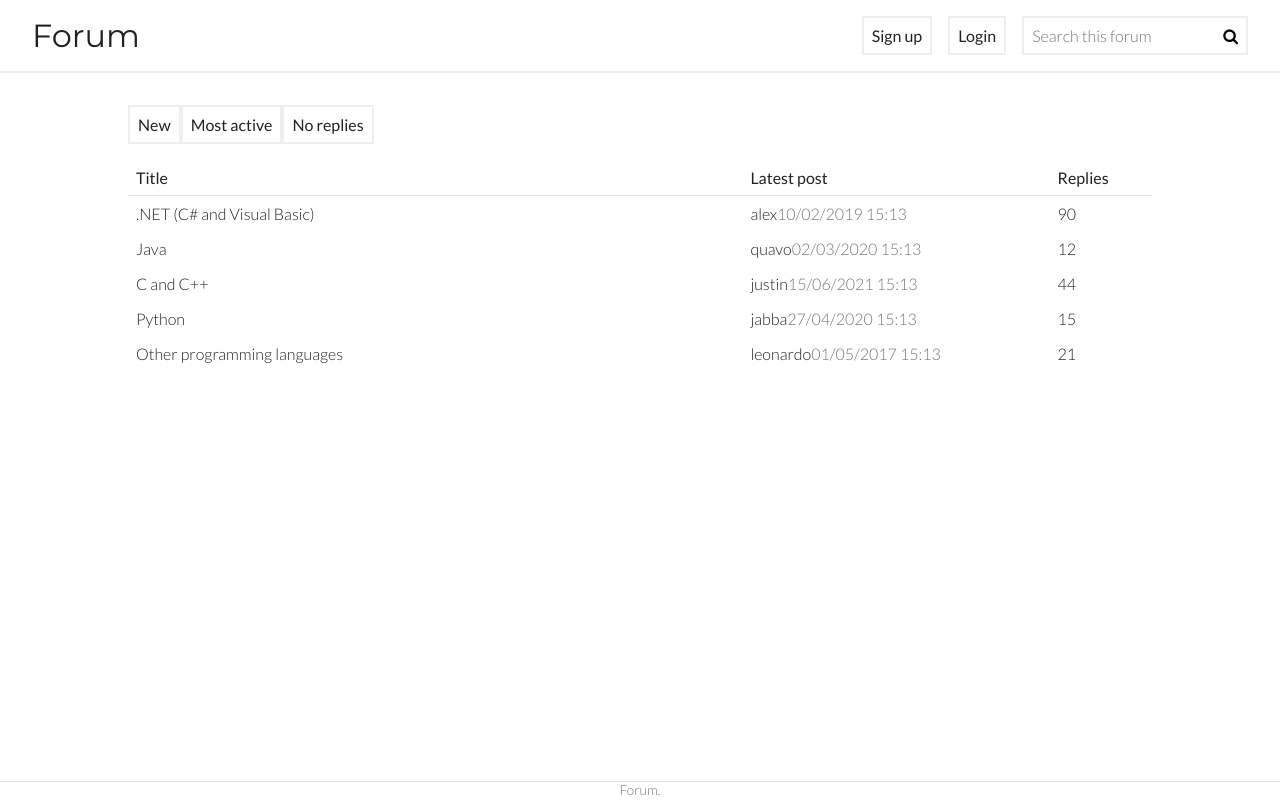
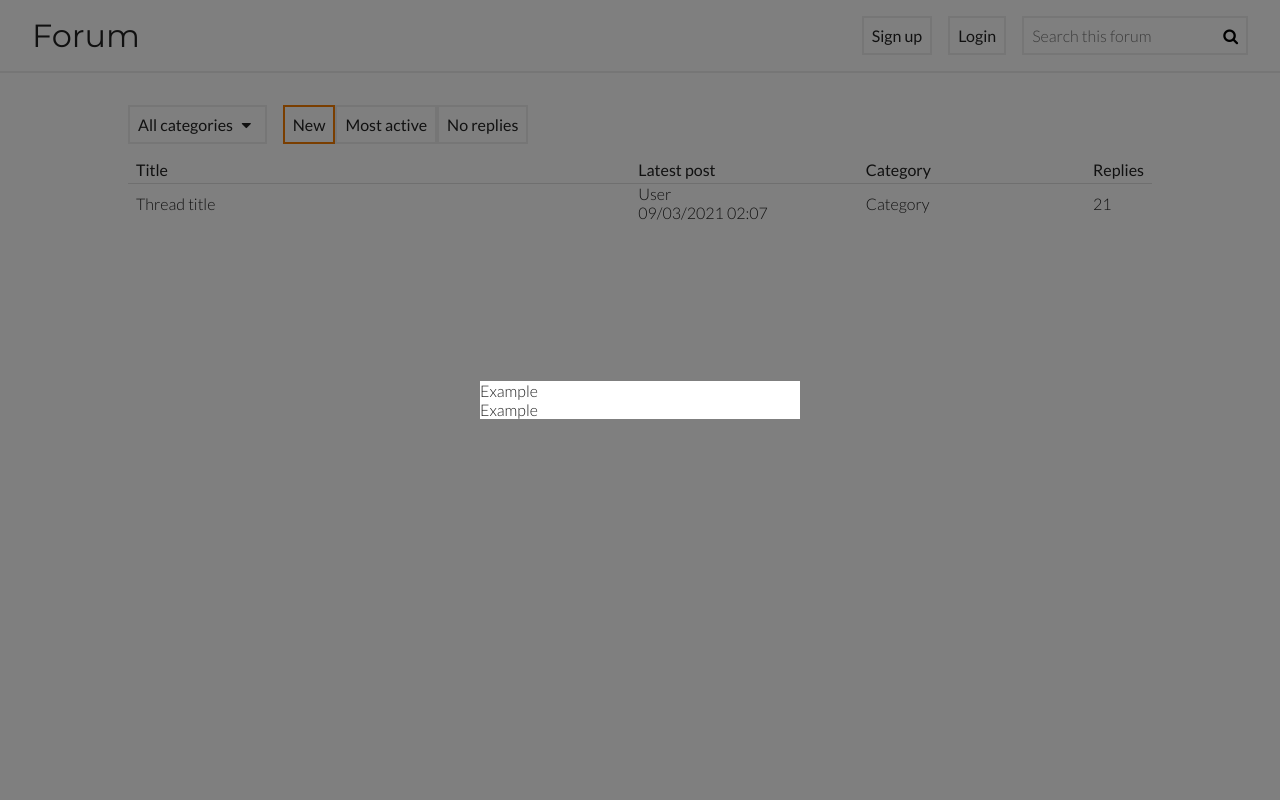
Before and after one commit to g-lamonov/forum, a Vue app in the folder forum-frontend/: page / in a window 1280 px wide. Built offline with nearby package versions, Linux system fonts and the light colour scheme.

Commit message:
Add select button | Add modal window | Add transitions

```diff
--- a/forum-frontend/src/App.vue
+++ b/forum-frontend/src/App.vue
@@ -18,9 +18,6 @@
 			</div>
 		</header>
 		<router-view></router-view>
-		<footer class='footer'>
-			Forum.
-		</footer>
 	</div>
 </template>
 
@@ -41,51 +38,14 @@
 
 <style lang='scss'>
 	@import url('https://fonts.googleapis.com/css?family=Lato:300,300i,400|Montserrat');
-	$font--role-default: 'Lato', sans-serif;
-	$font--role-emphasis: 'Montserrat', sans-serif;
-	$color__text--primary: rgba(0, 0, 0, 0.87);
-	$color__text--secondary: rgba(0, 0, 0, 0.54);
-	$color__lightgray--primary: #F5F5F5;
-	$color__lightgray--darker: #EEEEEE;
-	$color__lightgray--darkest: #E0E0E0;
-	$color__gray--primary: #EEEEEE;
-	$color__gray--darker: #E0E0E0;
-	$color__gray--darkest: #BDBDBD;
-	@mixin text($family: $font--role-default, $size: 1rem, $weight: 300) {
-		font-family: $family;
-		font-size: $size;
-		font-weight: $weight;
-	}
-	@mixin optional-at-root($sel) {
-		@at-root #{if(not &, $sel, selector-append(&, $sel))} {
-			@content;
-		}
-	}
-	@mixin placeholder {
-		@include optional-at-root('::-webkit-input-placeholder') {
-			@content;
-		}
-		@include optional-at-root(':-moz-placeholder') {
-			@content;
-		}
-		@include optional-at-root('::-moz-placeholder') {
-			@content;
-		}
-		@include optional-at-root(':-ms-input-placeholder') {
-			@content;
-		}
-	}
-	html {
+	@import './assets/scss/variables.scss';
+	html, body {
 		width: 100%;
+		height: 100%;
 		margin: 0;
 		padding: 0;
-		position: relative;
-		min-height: 100%;
 		color: $color__text--primary;
 		@include text;
-	}
-	body {
-		margin: 0 0 2rem;
 	}
 	* {
 		box-sizing: border-box;
@@ -125,8 +85,15 @@
 			background-color: $color__lightgray--darker;
 			border-color: $color__gray--darkest;
 		}
+		@at-root #{&}__icon {
+		}
 		@at-root #{&}--borderless {
 			border: 0;
+		}
+		@at-root #{&}--orange {
+			border-color: $color__orange--primary;
+			&:hover { border-color: $color__orange--darker; }
+			&:active { border-color: $color__orange--darkest; }
 		}
 	}
 	.search {
@@ -148,16 +115,4 @@
 			}
 		}
 	}
-	.footer {
-		position: absolute;
-		left: 0;
-		bottom: 0;
-		text-align: center;
-		color: $color__text--secondary;
-		font-size: 0.85rem;
-		height: 1rem;
-		margin-bottom: 0.2rem;
-		border-top: thin solid $color__lightgray--darkest;
-		width: 100%;
-	}
 </style>
--- /dev/null
+++ b/forum-frontend/src/components/ModalWindow.vue
@@ -0,0 +1,65 @@
+<template>
+	<div class='modal_window__overlay' :class='{"modal_window--show": internalShowModal}' @click.self='hideModal'>
+		<div class='modal_window' :class='{"modal_window--show": internalShowModal}'>
+			<slot></slot>
+		</div>
+	</div>
+</template>
+
+<script>
+	export default {
+		name: 'ModalWindow',
+		props: ['showModal'],
+		data () {
+			return {
+				internalShowModal: this.showModal
+			}
+		},
+		methods: {
+			hideModal () {
+				this.internalShowModal = false;
+			}
+		},
+		mounted () {
+			this.$watch('showModal', function(newVal) {
+				this.internalShowModal = newVal;
+			});
+		}
+	}
+</script>
+
+<style lang='scss' scoped>
+	.modal_window__overlay {
+		width: 100%;
+		height: 100%;
+		background-color: rgba(0, 0, 0, 0.5);
+		display: flex;
+		align-items: center;
+		justify-content: center;
+		position: absolute;
+		top: 0;
+		left: 0;
+		opacity: 0;
+		pointer-events: none;
+		transition:  opacity 0.3s;
+		@at-root #{&}--show {
+			opacity: 1;
+			pointer-events: all;
+			transition: opacity 0.3s;
+		}
+	}
+	.modal_window {
+		width: 20rem;
+		background-color: #fff;
+		margin-top: -3rem;
+		opacity: 0;
+		pointer-events: none;
+		transition: margin-top 0.3s, opacity 0.3s;
+		@at-root #{&}--show {
+			margin-top: 0;
+			opacity: 1;
+			pointer-events: all;
+			transition: all 0.3s;
+		}
+	}
+</style>
--- /dev/null
+++ b/forum-frontend/src/components/SelectButton.vue
@@ -0,0 +1,81 @@
+<template>
+	<div class='select_button'>
+		<div class='button' @click='toggleMenu'>
+			{{options[selectedIndex].name}}
+			<span class='button__icon fa fa-fw' :class='[hideMenu ? "fa-caret-down" : "fa-caret-up"]'></span>
+		</div>
+		<div class='select_button__options' :class='{"select_button__options--hidden": hideMenu}'>
+			<div
+				v-for='(option, index) in options'
+                v-bind:key="option"
+				@click='select(index)'
+				class='select_button__option'
+			>
+				{{option.name}}
+			</div>
+		</div>
+	</div>
+</template>
+
+<script>
+	export default {
+		name: 'SelectButton',
+		props: ['options', 'value'],
+		data () {
+			//If value prop is an item of options prop,
+			//use that as the default option
+			var index = this.options.indexOf(this.value);
+			//Otherwise just use the first item
+			if(index === -1) index = 0;
+			return {
+				selectedIndex: index,
+				hideMenu: true
+			}
+		},
+		methods: {
+			toggleMenu () {
+				this.hideMenu = !this.hideMenu;
+			},
+			select (index) {
+				this.selectedIndex = index;
+				this.hideMenu = true;
+				this.$emit('input', this.options[index]);
+			}
+		}
+	}
+</script>
+
+<style lang='scss' scoped>
+	@import '../assets/scss/variables.scss';
+	.select_button {
+		display: inline-block;
+		@at-root #{&}__options {
+			position: absolute;
+			overflow: hidden;
+			background-color: #fff;
+			width: 15rem;
+			border: 0.125rem solid $color__gray--primary;
+			margin-top: -0.125rem;
+			max-height: 20rem;
+			transition: max-height 0.4s ease-out;
+
+			@at-root #{&}--hidden {
+				max-height: 0;
+				border-color: transparent;
+				background-color: transparent;
+				transition: max-height 0.2s ease-out, border-color 0s ease-in 0.19s, background-color 0s ease-in 0.19s;
+			}
+		}
+		@at-root #{&}__option {
+			padding: 0.25rem 0.5rem;
+			transition: background-color 0.2s;
+			cursor: default;
+			&:hover {
+				background-color: $color__lightgray--primary;
+			}
+			&:active {
+				background-color: $color__lightgray--darker;
+			}
+		}
+	}
+</style>
--- /dev/null
+++ b/forum-frontend/src/components/TabView.vue
@@ -0,0 +1,22 @@
+<template>
+	<div class='tab_view'>
+		<slot name='first'></slot>
+		<slot name='second'></slot>
+	</div>
+</template>
+
+<script>
+	export default {
+		name: 'TabView',
+		props: ['tabs'],
+		data () {
+			return {
+			}
+		},
+	}
+</script>
+
+<style lang='scss' scoped>
+	.tab_view {
+	}
+</style>
--- a/forum-frontend/src/components/routes/Index.vue
+++ b/forum-frontend/src/components/routes/Index.vue
@@ -1,63 +1,77 @@
 <template>
 	<div class='index'>
+		<modal-window :showModal='showModal'>
+			<tab-view :tabs='["Sign up", "Login"]'>
+				<div slot='first'>
+					Example
+				</div>
+				<div slot='second'>
+					Example
+				</div>
+			</tab-view>
+		</modal-window>
+
+
 		<div class='thread_sorting'>
+			<select-button style='margin-right: 1rem' v-model='selected' :options='categories'></select-button>
 			<div class='button button--orange'>New</div>
 			<div class='button'>Most active</div>
 			<div class='button'>No replies</div>
 		</div>
-		<div class='threads'>
-			<div class='thread thread--header'>
-				<div class='thread__section thread__section--header thread__section--width-title'>Title</div>
-				<div class='thread__section thread__section--header thread__section--width-post'>Latest post</div>
-				<div class='thread__section thread__section--header thread__section--width-replies'>Replies</div>
-			</div>
-			<div class='thread thread--hover'>
-				<div class='thread__section thread__section--width-title'>.NET (C# and Visual Basic)</div>
-				<div class='thread__section thread__section--width-post'>
-					<div class='thread__user'>alex</div>
-					<div class='thread__date'>10/02/2019 15:13</div>
-				</div>
-				<div class='thread__section thread__section--width-replies'>90</div>
-			</div>
-			<div class='thread thread--hover'>
-				<div class='thread__section thread__section--width-title'>Java</div>
-				<div class='thread__section thread__section--width-post'>
-					<div class='thread__user'>quavo</div>
-					<div class='thread__date'>02/03/2020 15:13</div>
-				</div>
-				<div class='thread__section thread__section--width-replies'>12</div>
-			</div>
-			<div class='thread thread--hover'>
-				<div class='thread__section thread__section--width-title'>C and C++</div>
-				<div class='thread__section thread__section--width-post'>
-					<div class='thread__user'>justin</div>
-					<div class='thread__date'>15/06/2021 15:13</div>
-				</div>
-				<div class='thread__section thread__section--width-replies'>44</div>
-			</div>
-			<div class='thread thread--hover'>
-				<div class='thread__section thread__section--width-title'>Python</div>
-				<div class='thread__section thread__section--width-post'>
-					<div class='thread__user'>jabba</div>
-					<div class='thread__date'>27/04/2020 15:13</div>
-				</div>
-				<div class='thread__section thread__section--width-replies'>15</div>
-			</div>
-			<div class='thread thread--hover'>
-				<div class='thread__section thread__section--width-title'>Other programming languages</div>
-				<div class='thread__section thread__section--width-post'>
-					<div class='thread__user'>leonardo</div>
-					<div class='thread__date'>01/05/2017 15:13</div>
-				</div>
-				<div class='thread__section thread__section--width-replies'>21</div>
-			</div>
-		</div>
+		<table class='threads'>
+			<colgroup>
+				<col span="1" style="width: 50%;">
+				<col span="1" style="width: 22.5%;">
+				<col span="1" style="width: 22.5%;">
+				<col span="1" style="width: 5%;">
+			</colgroup>
+			<thead>
+				<tr class='thread thread--header'>
+					<th>Title</th>
+					<th>Latest post</th>
+					<th>Category</th>
+					<th>Replies</th>
+				</tr>
+			</thead>
+			<tbody>
+				<tr class='thread'>
+					<td>Thread title</td>
+					<td>
+						<div>User</div>
+						<div>09/03/2021 02:07</div>
+					</td>
+					<td>Category</td>
+					<td>21</td>
+				</tr>
+			</tbody>
+		</table>
 	</div>
 </template>
 
 <script>
+	import SelectButton from '../SelectButton'
+	import ModalWindow from '../ModalWindow'
+	import TabView from '../TabView'
 	export default {
-		name: 'index'
+		name: 'index',
+		components: {
+			SelectButton,
+			ModalWindow,
+			TabView
+		},
+		data () {
+			var categories = [
+				{ name: 'All categories', value: '1' },
+				{ name: 'Photography', value: '1' },
+				{ name: 'Baking', value: '1' },
+				{ name: 'Maps', value: '1' }
+			];
+			return {
+				selected: null,
+				showModal: true,
+				categories
+			}
+		}
 	}
 </script>
 
@@ -71,34 +85,33 @@
 	.thread_sorting {
 		margin-bottom: 1rem;
 	}
+	.threads {
+		border-collapse: collapse;
+	}
 	.thread {
-		display: flex;
 		background-color: #fff;
 		padding: 0.5rem 0;
 		cursor: default;
-		@at-root #{&}--hover {
-			transition: background-color 0.2s;
-			&:hover {
-				background-color: $color__lightgray--primary;
-			}
+		text-align: left;
+		transition: background-color 0.2s;
+		&:hover {
+			background-color: $color__lightgray--primary;
+		}
+		td, th {
+			padding: 0 0.5rem;
 		}
 		@at-root #{&}--header {
-			border-bottom: thin solid $color__lightgray--darkest;
+			&:hover {
+				background-color: #fff;
+			}
+			th {
+				font-weight: 400;
+				padding-bottom: 0.25rem;
+				border-bottom: thin solid $color__lightgray--darkest;
+			}
 		}
 		@at-root #{&}__section {
 			padding: 0 0.5rem;
-			@at-root #{&}--header {
-				font-weight: 400;
-			}
-			@at-root #{&}--width-title {
-				width: 60%;
-			}
-			@at-root #{&}--width-post {
-				width: 30%
-			}
-			@at-root #{&}--width-replies {
-				width: 10%;
-			}
 		}
 		@at-root #{&}__user {
 			display: inline-block;
```
